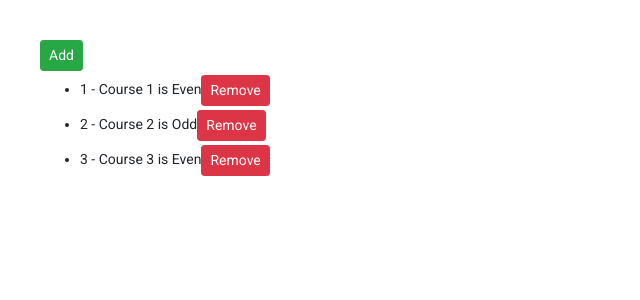
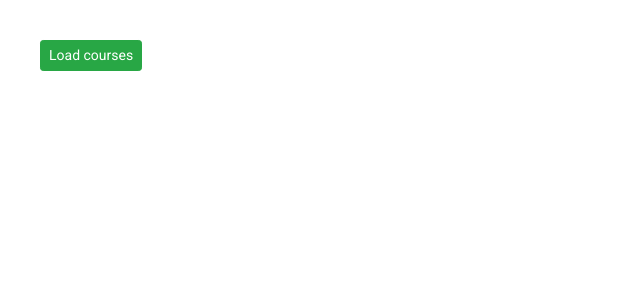
Before and after one commit to codewithiulian/test-app, an Angular app: page / in a window 1280 px wide. Shown: the top 300 px of the page, without its empty margins (0-640 px from the left). Built offline with nearby package versions, Linux system fonts and the light colour scheme.

Commit message:
ngFor and trackBy

```diff
--- a/src/app/app.component.html
+++ b/src/app/app.component.html
@@ -1,7 +1,6 @@
-<button class="btn btn-sm btn-success" (click)="onAdd()">Add</button>
+<button class="btn btn-sm btn-success" (click)="loadCourses()">Load courses</button>
 <ul>
-  <li class="mt-1" *ngFor="let course of courses; even as even">
-    {{ course.id }} - {{ course.name }} is <span *ngIf="even">Even</span><span *ngIf="!even">Odd</span>
-    <button class="btn btn-sm btn-danger" (click)="onRemove(course)">Remove</button>
+  <li class="mt-1" *ngFor="let course of courses; trackBy: trackCourse">
+    {{ course.id }} - {{ course.name }}
   </li>
 </ul>
--- a/src/app/app.component.ts
+++ b/src/app/app.component.ts
@@ -7,18 +7,18 @@ import { TwitterModel } from './models/TwitterModel';
   styleUrls: ['./app.component.scss']
 })
 export class AppComponent {
-  courses = [
-    { id: 1, name: 'Course 1' },
-    { id: 2, name: 'Course 2' },
-    { id: 3, name: 'Course 3' },
-  ];
+  courses;
 
-  onAdd(){
-    let id = this.courses[this.courses.length-1].id + 1;
-    this.courses.push({ id: id, name: `Course ${id}` });
+
+  loadCourses(){
+    this.courses = [
+      { id: 1, name: 'Course 1' },
+      { id: 2, name: 'Course 2' },
+      { id: 3, name: 'Course 3' },
+    ];
   }
 
-  onRemove(course){
-    this.courses.splice(this.courses.indexOf(course), 1);
+  trackCourse(index, course){
+    return course ? course.id : undefined
   }
 }
```
